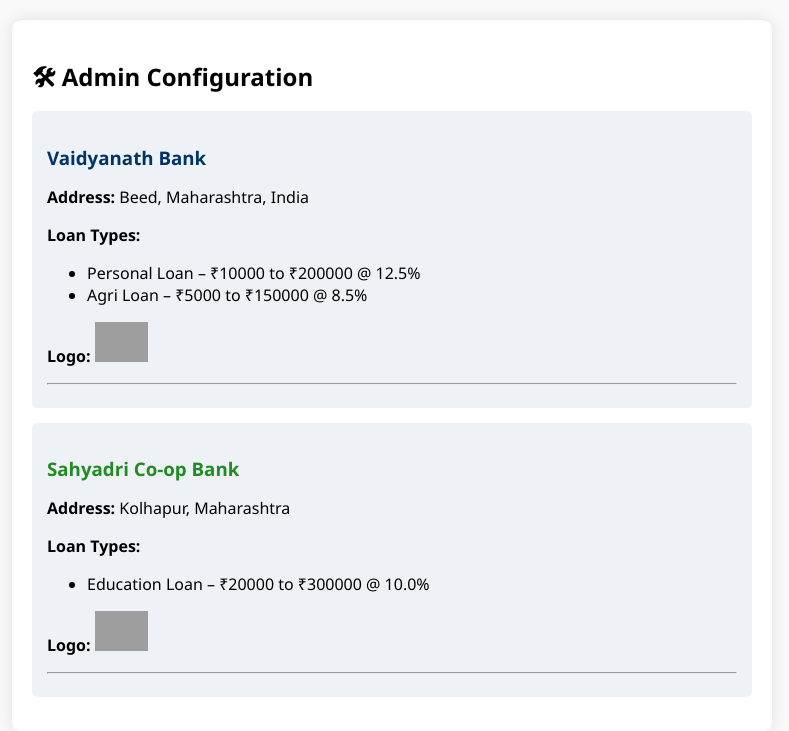
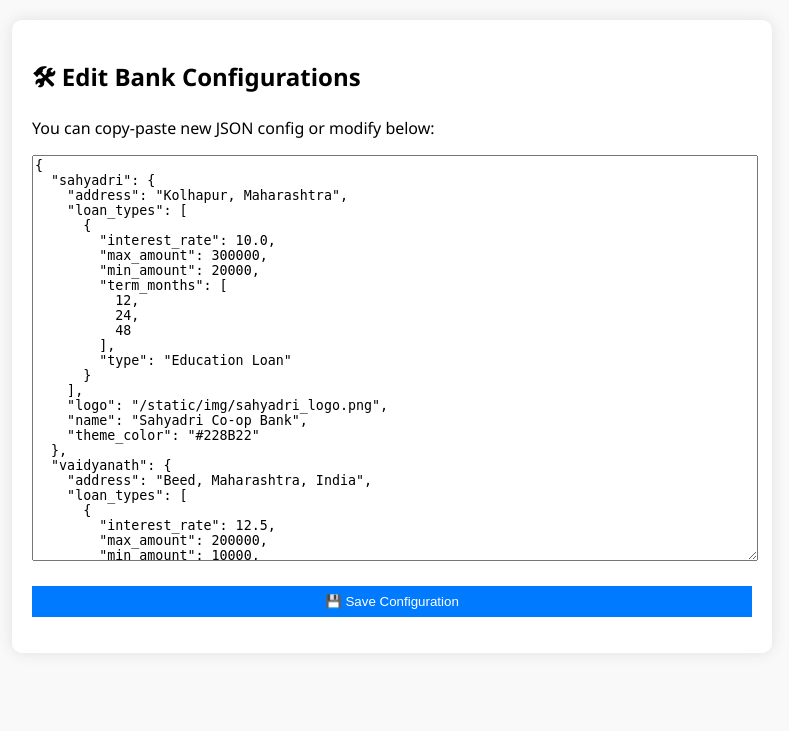
Before and after one commit to guru4359/NewLoanapp1, a Flask app: page /admin in a window 1280 px wide. Shown: the top 731 px of the page, without its empty margins (248-1037 px from the left). Run offline with Flask 3, Linux system fonts and the light colour scheme; grey boxes are pictures that could not be loaded.

Commit message:
Update admin.html

```diff
--- a/templates/admin.html
+++ b/templates/admin.html
@@ -1,28 +1,53 @@
 <!DOCTYPE html>
-<html lang="en">
+<html>
 <head>
   <meta charset="UTF-8">
   <title>Admin Panel</title>
   <link rel="stylesheet" href="{{ url_for('static', filename='css/styles.css') }}">
+  <style>
+    textarea {
+      width: 100%;
+      height: 400px;
+      font-family: monospace;
+    }
+    .save-status {
+      color: green;
+      font-weight: bold;
+    }
+  </style>
 </head>
 <body>
   <div class="container">
-    <h2>🛠 Admin Configuration</h2>
+    <h2>🛠 Edit Bank Configurations</h2>
+    <p>You can copy-paste new JSON config or modify below:</p>
 
-    {% for bank_id, bank in banks.items() %}
-      <div class="admin-block">
-        <h3 style="color: {{ bank.theme_color }}">{{ bank.name }}</h3>
-        <p><strong>Address:</strong> {{ bank.address }}</p>
-        <p><strong>Loan Types:</strong></p>
-        <ul>
-          {% for loan in bank.loan_types %}
-            <li>{{ loan.type }} – ₹{{ loan.min_amount }} to ₹{{ loan.max_amount }} @ {{ loan.interest_rate }}%</li>
-          {% endfor %}
-        </ul>
-        <p><strong>Logo:</strong> <img src="{{ bank.logo }}" height="40"></p>
-        <hr>
-      </div>
-    {% endfor %}
+    <form id="adminForm">
+      <textarea id="jsonInput">{{ banks | tojson(indent=2) }}</textarea>
+      <button type="submit">💾 Save Configuration</button>
+    </form>
+
+    <p id="status" class="save-status"></p>
   </div>
+
+  <script>
+    const form = document.getElementById('adminForm');
+    form.addEventListener('submit', async function (e) {
+      e.preventDefault();
+      const jsonData = document.getElementById('jsonInput').value;
+
+      try {
+        const res = await fetch('/admin', {
+          method: 'POST',
+          headers: { 'Content-Type': 'application/json' },
+          body: jsonData
+        });
+
+        const result = await res.json();
+        document.getElementById('status').innerText = result.message;
+      } catch (err) {
+        alert("Invalid JSON or server error.");
+      }
+    });
+  </script>
 </body>
 </html>
```
